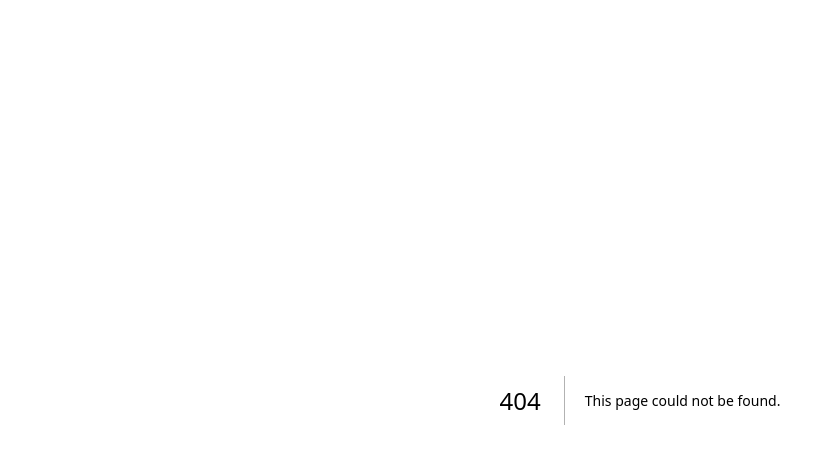
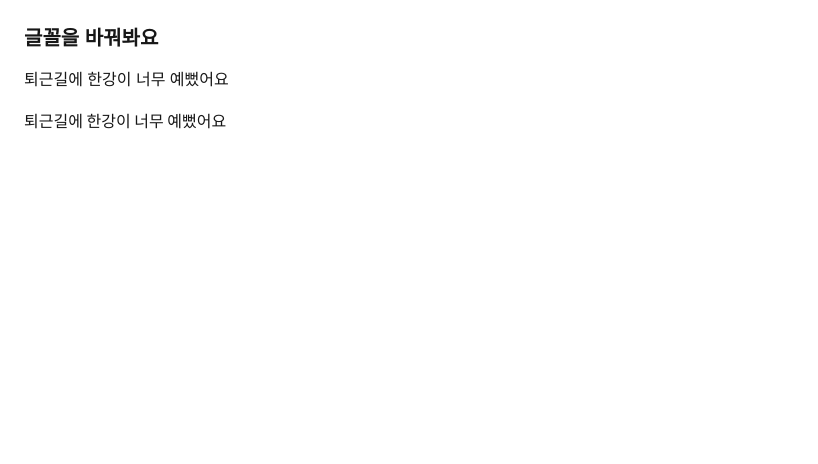
Before and after one commit to soongu/codeit-fs-16-next, a Next.js app in the folder next-lab/: page /p3-05/font in a window 1280 px wide. Before the commit this address had no page. Shown: the top 464 px of the page, without its empty margins (0-818 px from the left). Built offline with nearby package versions, Linux system fonts and the light colour scheme.

Commit message:
feat: add FontPage component with Noto Sans KR font integration

```diff
--- /dev/null
+++ b/next-lab/app/p3-05/font/page.js
@@ -0,0 +1,19 @@
+// ~/next-lab/app/p3-05/font/page.js
+import { Noto_Sans_KR } from 'next/font/google';
+
+const notoSansKr = Noto_Sans_KR({
+  subsets: ['latin'],
+});
+
+export default function FontPage() {
+  return (
+    <main className='p-6'>
+      <h2 className='text-xl font-semibold'>글꼴을 바꿔봐요</h2>
+      <p className='mt-4'>퇴근길에 한강이 너무 예뻤어요</p>
+      <p
+        className={`mt-4 ${notoSansKr.className}`}>
+        퇴근길에 한강이 너무 예뻤어요
+      </p>
+    </main>
+  );
+}
```
